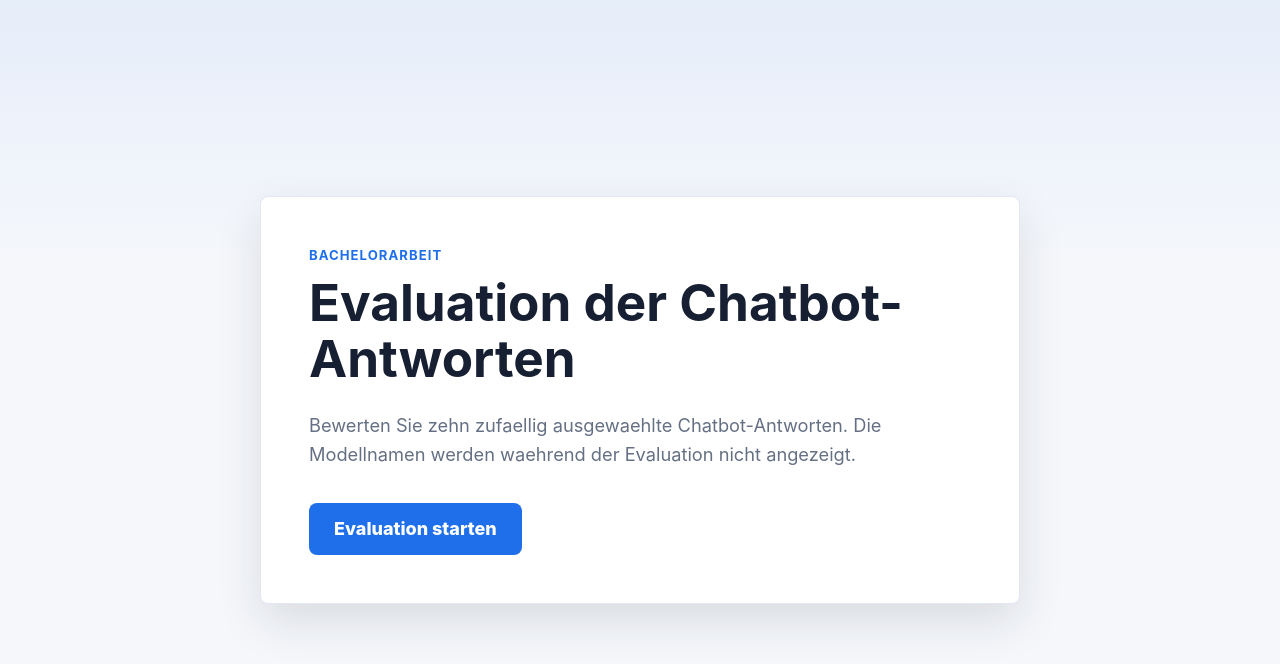
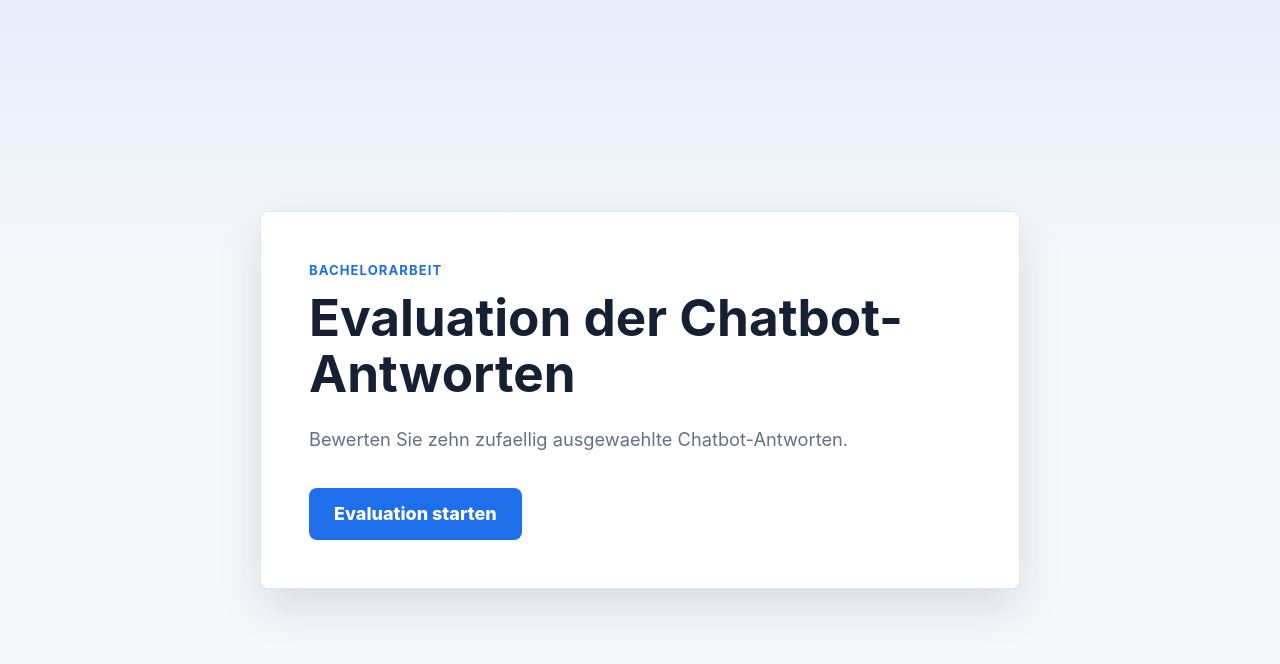
Before and after one commit to Husseinanwar/chatbot-evaluation, a FastAPI app: page / in a window 1280 px wide. Shown: the top 664 px of the page. Run offline with FastAPI, Linux system fonts and the light colour scheme.

Commit message:
Update evaluation app

```diff
--- a/evaluation_v2/templates/index.html
+++ b/evaluation_v2/templates/index.html
@@ -13,7 +13,6 @@
             <h1>Evaluation der Chatbot-Antworten</h1>
             <p class="lead">
                 Bewerten Sie zehn zufaellig ausgewaehlte Chatbot-Antworten.
-                Die Modellnamen werden waehrend der Evaluation nicht angezeigt.
             </p>
 
             <form method="post" action="/start">
```
